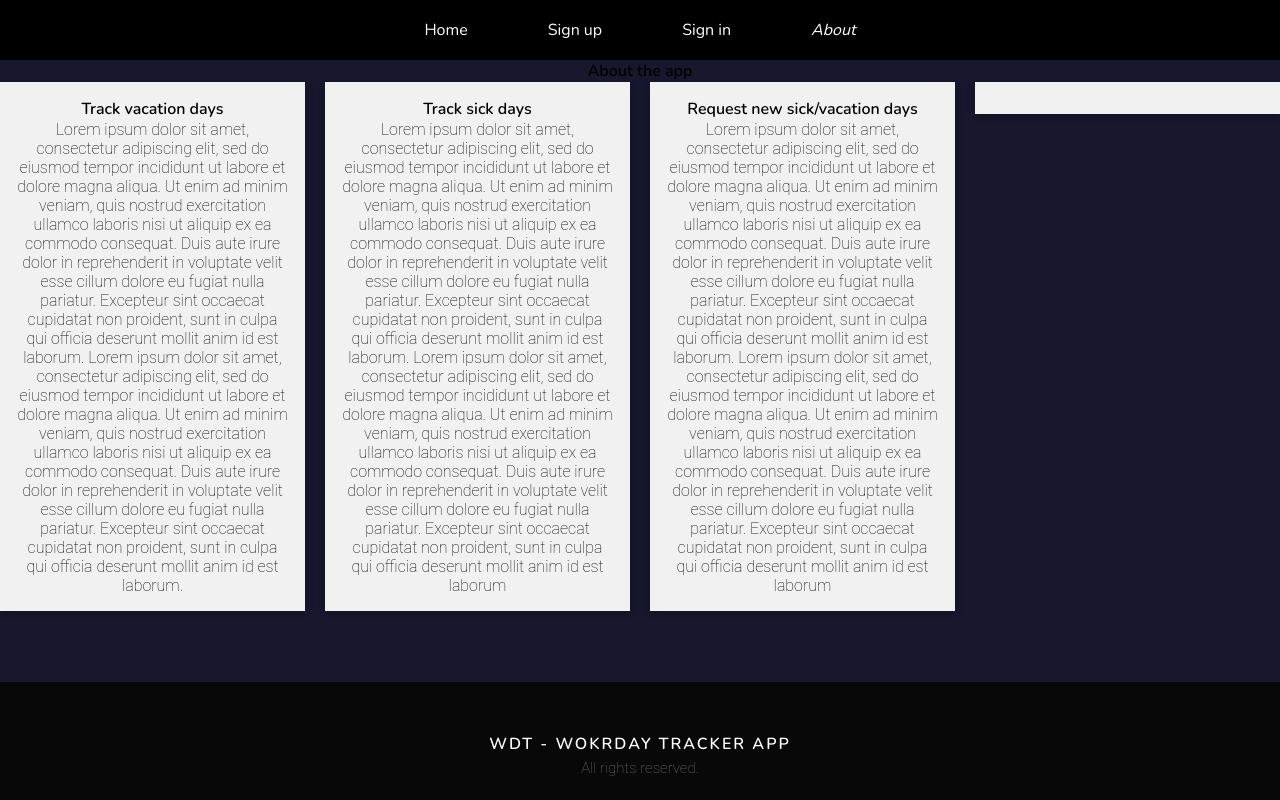
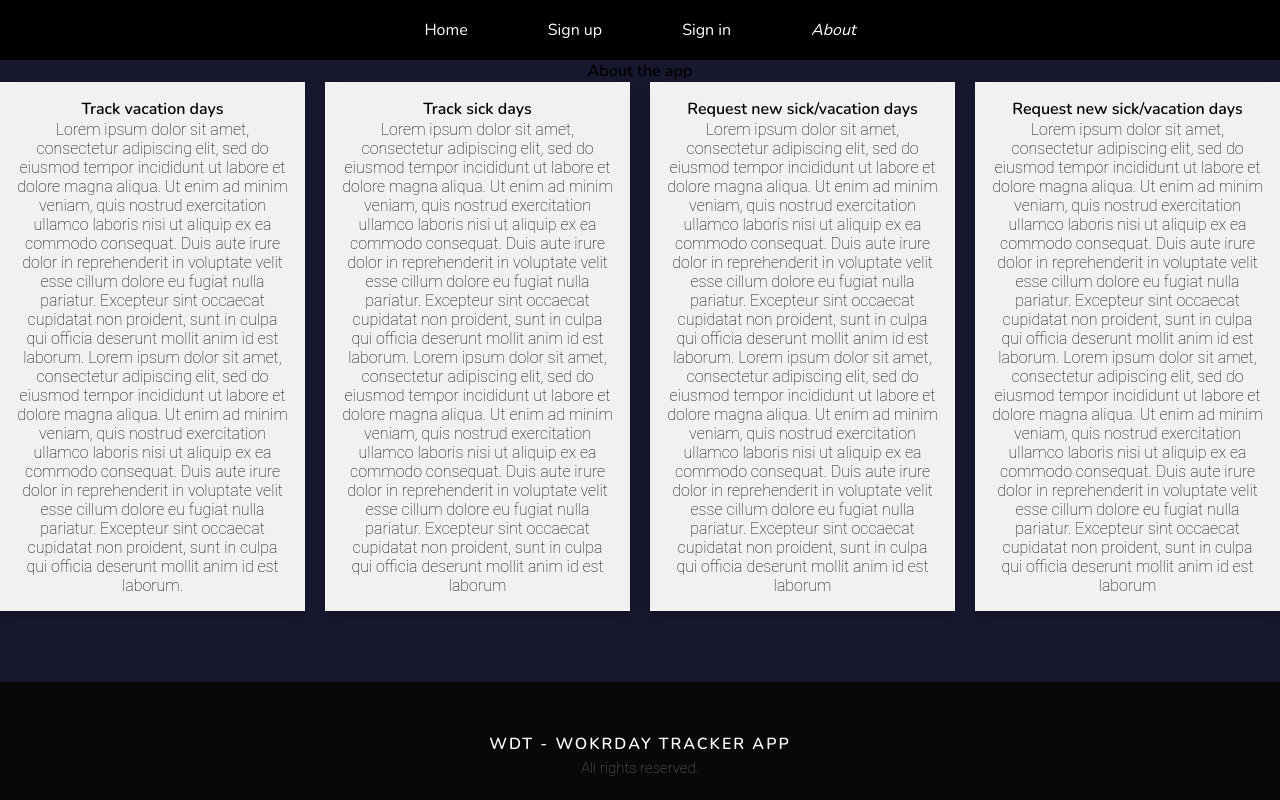
Before and after one commit to mischelll/WDT, a React (Create React App) app in the folder frontend/: page /about in a window 1280 px wide. Built offline with nearby package versions, Linux system fonts and the light colour scheme.

Commit message:
AboutCard updates

```diff
--- a/frontend/src/components/About/AboutCard/AboutCardLayout.js
+++ b/frontend/src/components/About/AboutCard/AboutCardLayout.js
@@ -15,7 +15,7 @@ export const AboutCardLayout = () => {
                 <AboutCardContent title={aboutContentUtil.REQUEST_SICK_VACATION_DAYS_TITLE} description={aboutContentUtil.REQUEST_SICK_VACATION_DAYS_DESC} />
             </div>
             <div className={style.column}>
-                <AboutCardContent />
+            <AboutCardContent title={aboutContentUtil.REQUEST_SICK_VACATION_DAYS_TITLE} description={aboutContentUtil.REQUEST_SICK_VACATION_DAYS_DESC} />
             </div>
         </div>
     )
```
